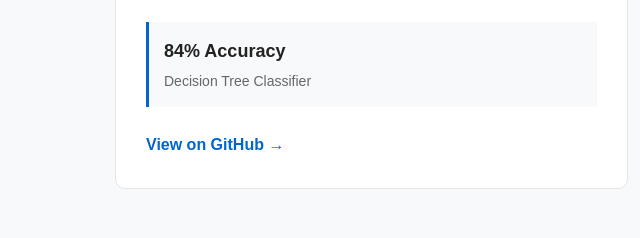
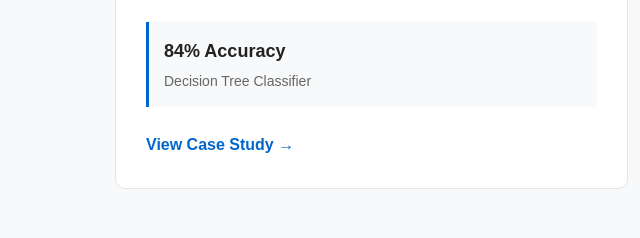
Before and after one commit to AuxiliaV/AuxiliaV.github.io, a plain HTML site: page index.html in a window 1280 px wide. Shown: the part 3802-4040 px from the top of the page, 0-640 px from the left. Drawn offline with Linux system fonts and the light colour scheme.

Commit message:
index.html
Add Case Study Navigation

```diff
--- a/index.html
+++ b/index.html
@@ -292,10 +292,9 @@
                 </div>
 
                 <a
-                    href="https://github.com/AuxiliaV/Earthquake-Alert-Prediction"
-                    target="_blank"
+                    href="earthquake-alert.html"
                     class="project-link">
-                    View on GitHub →
+                    View Case Study →
                 </a>
 
             </div>
```
